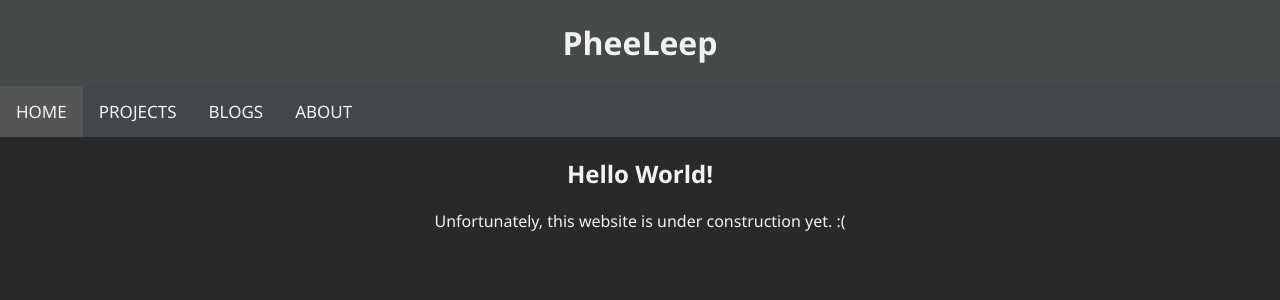
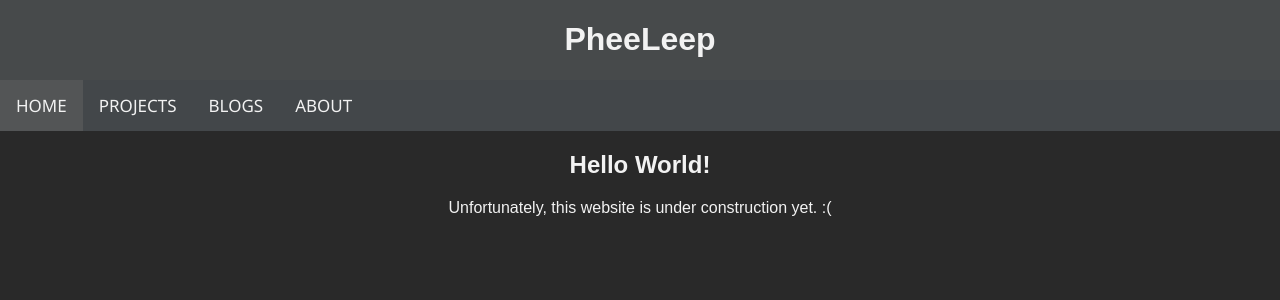
Before and after one commit to PheeLeep/pheeleep.github.io, a Jekyll site: the page built from index.html, in a window 1280 px wide. Shown: the top 300 px of the page. Built offline with Jekyll 4.4.1, drawn with Linux system fonts in a browser that asks for light colours.

Commit message:
'Fixed' font incompatibility and rendering issue.

```diff
--- a/assets/fontschema.css
+++ b/assets/fontschema.css
@@ -1,6 +1,3 @@
-body {
-    font-family: 'Segoe UI', Tahoma, Geneva, Verdana, sans-serif;
-}
 
 .about_headingone{
     text-align: center;
@@ -8,7 +5,7 @@ body {
     font-size: 40px;
     margin-left: 30px;
     margin-right: 30px;
-    font-family: 'Segoe UI', Tahoma, Geneva, Verdana, sans-serif;
+    font-family: Arial, Verdana;
 }
 
 .about_headingtwo{
@@ -17,7 +14,7 @@ body {
     font-size: 30px;
     margin-left: 30px;
     margin-right: 30px;
-    font-family: 'Segoe UI', Tahoma, Geneva, Verdana, sans-serif;
+    font-family: Arial, Verdana;
 }
 
 .about_headingthree{
@@ -25,7 +22,7 @@ body {
     color: white;
     margin-left: 30px;
     margin-right: 30px;
-    font-family: 'Segoe UI', Tahoma, Geneva, Verdana, sans-serif;
+    font-family: Arial, Verdana;
 }
 
 .general_paragraph {
@@ -41,5 +38,5 @@ body {
     color: white;
     font-size: 17px;
     margin-top: -15px;
-    font-family: 'Segoe UI', Tahoma, Geneva, Verdana, sans-serif;
+    font-family: Arial, Verdana;
 }
--- a/assets/styles.css
+++ b/assets/styles.css
@@ -32,6 +32,7 @@ body {
   color: #f2f2f2;
   background-color: rgb(41, 41, 41);
   text-align: center;
+  font-family: Arial, Verdana;
 }
 
 main {
@@ -39,11 +40,6 @@ main {
   margin-right: 10px;
 }
 /* End of Main */
-
-.tableproducts {
-  display: block ruby;
-  width: 100%;
-}
 
 @media screen and (max-width: 720px) {
   .tableproducts {
```
